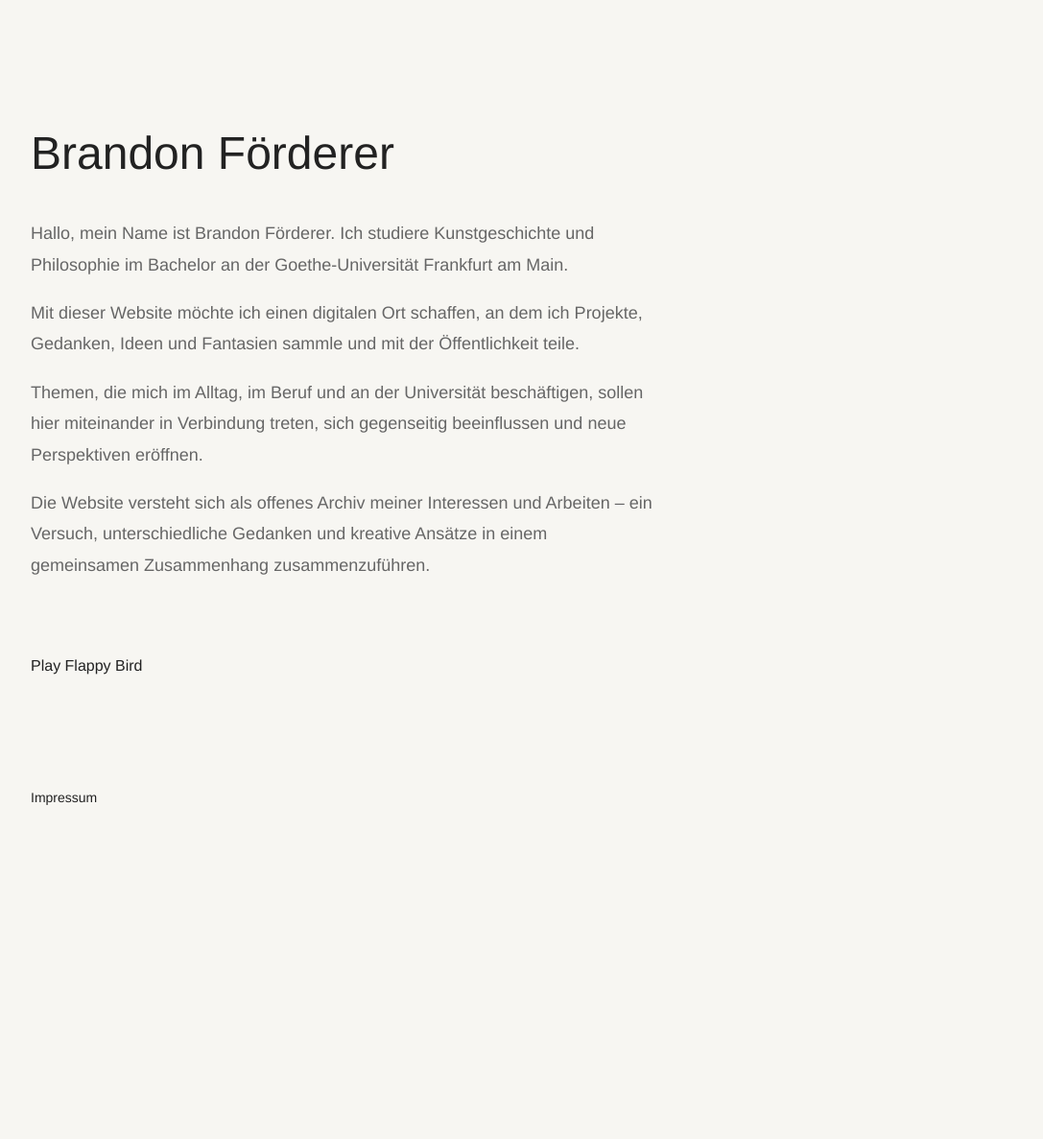
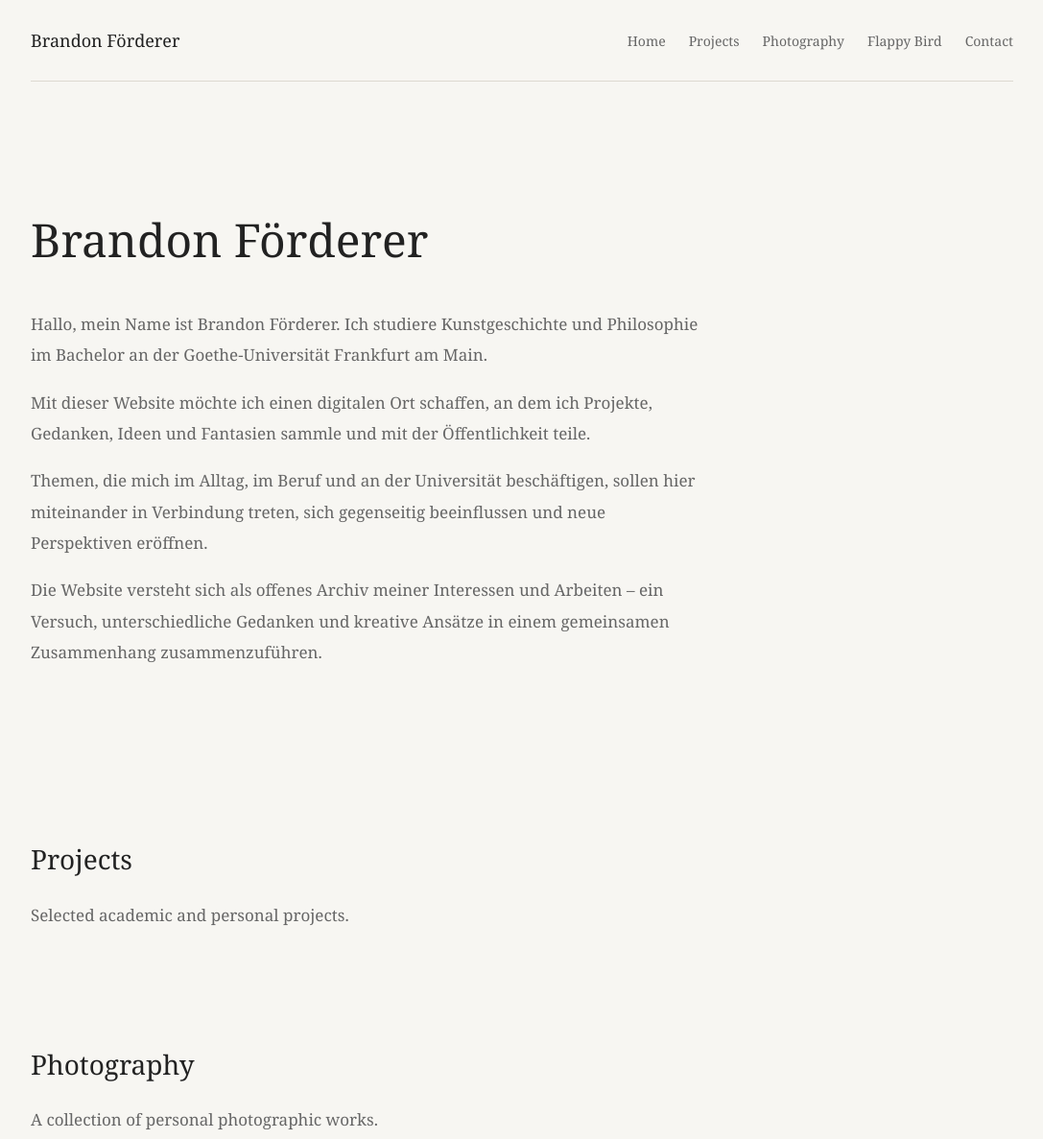
Before and after one commit to derbrandon/foerderer.art, a plain HTML site: page index.html in a window 1280 px wide. Shown: the top 1187 px of the page at 96% size, without its empty margins (96-1183 px from the left). Before the commit the page ends 939 px from the top, so only its background shows below. Drawn offline with Linux system fonts and the light colour scheme.

Commit message:
Update index.html

```diff
--- a/index.html
+++ b/index.html
@@ -12,9 +12,44 @@
         body {
             background: #f7f6f2;
             color: #222;
-            font-family: Helvetica, Arial, sans-serif;
+            font-family: Georgia, "Times New Roman", serif;
             margin: 0;
-            padding: 100px 10%;
+            padding: 0 10%;
+        }
+
+        header {
+            display: flex;
+            justify-content: space-between;
+            align-items: center;
+            padding: 30px 0;
+            border-bottom: 1px solid #ddd9d1;
+        }
+
+        .logo {
+            font-size: 18px;
+            text-decoration: none;
+            color: #222;
+        }
+
+        nav {
+            display: flex;
+            gap: 24px;
+            flex-wrap: wrap;
+        }
+
+        nav a {
+            font-size: 14px;
+            color: #666;
+            text-decoration: none;
+        }
+
+        nav a:hover {
+            color: #222;
+        }
+
+        main {
+            max-width: 700px;
+            padding: 100px 0;
         }
 
         h1 {
@@ -23,29 +58,58 @@
             margin-bottom: 40px;
         }
 
+        h2 {
+            font-size: 28px;
+            font-weight: 400;
+        }
+
         p {
             color: #666;
-            font-size: 18px;
-            line-height: 1.8;
-            max-width: 650px;
+            font-size: 17px;
+            line-height: 1.9;
+        }
+
+        section {
+            padding: 40px 0;
         }
 
         a {
             color: #222;
+        }
+
+        .game {
+            padding: 40px 0;
+        }
+
+        footer {
+            margin-top: 100px;
+            padding: 30px 0;
+            border-top: 1px solid #ddd9d1;
+            font-size: 14px;
+        }
+
+        footer a {
             text-decoration: none;
         }
 
-        a:hover {
+        footer a:hover {
             text-decoration: underline;
         }
 
-        .game {
-            margin-top: 80px;
-        }
+        @media (max-width: 600px) {
+            header {
+                flex-direction: column;
+                align-items: flex-start;
+                gap: 20px;
+            }
 
-        footer {
-            margin-top: 120px;
-            font-size: 14px;
+            nav {
+                gap: 16px;
+            }
+
+            h1 {
+                font-size: 38px;
+            }
         }
     </style>
 
@@ -53,9 +117,26 @@
 
 <body>
 
-    <!-- INTRODUCTION -->
+    <!-- HEADER -->
 
-    <main>
+    <header>
+
+        <a class="logo" href="/">Brandon Förderer</a>
+
+        <nav>
+            <a href="/">Home</a>
+            <a href="#projects">Projects</a>
+            <a href="#photography">Photography</a>
+            <a href="/flappy-bird/">Flappy Bird</a>
+            <a href="#contact">Contact</a>
+        </nav>
+
+    </header>
+
+
+    <!-- HOME -->
+
+    <main id="home">
 
         <h1>Brandon Förderer</h1>
 
@@ -86,13 +167,39 @@
     </main>
 
 
-    <!-- GAME -->
+    <!-- PROJECTS -->
 
-    <section class="game">
+    <section id="projects">
 
-        <a href="/flappy-bird/">
-            Play Flappy Bird
-        </a>
+        <h2>Projects</h2>
+
+        <p>Selected academic and personal projects.</p>
+
+    </section>
+
+
+    <!-- PHOTOGRAPHY -->
+
+    <section id="photography">
+
+        <h2>Photography</h2>
+
+        <p>A collection of personal photographic works.</p>
+
+    </section>
+
+
+    <!-- CONTACT -->
+
+    <section id="contact">
+
+        <h2>Contact</h2>
+
+        <p>
+            <a href="mailto:brandon@foerderer.art">
+                brandon@foerderer.art
+            </a>
+        </p>
 
     </section>
 
@@ -101,12 +208,9 @@
 
     <footer>
 
-        <a href="/impressum.html">
-            Impressum
-        </a>
+        <a href="/impressum.html">Impressum</a>
 
     </footer>
 
 </body>
-
 </html>
```
